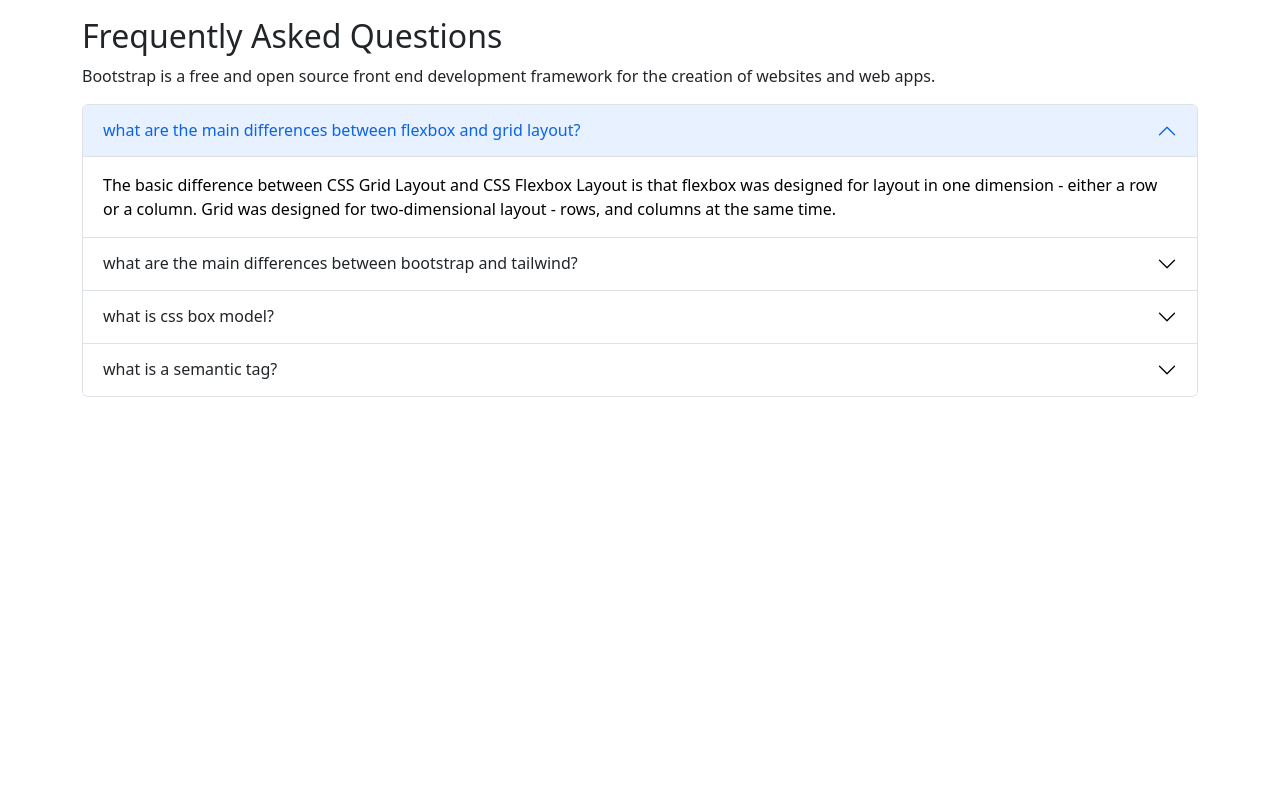
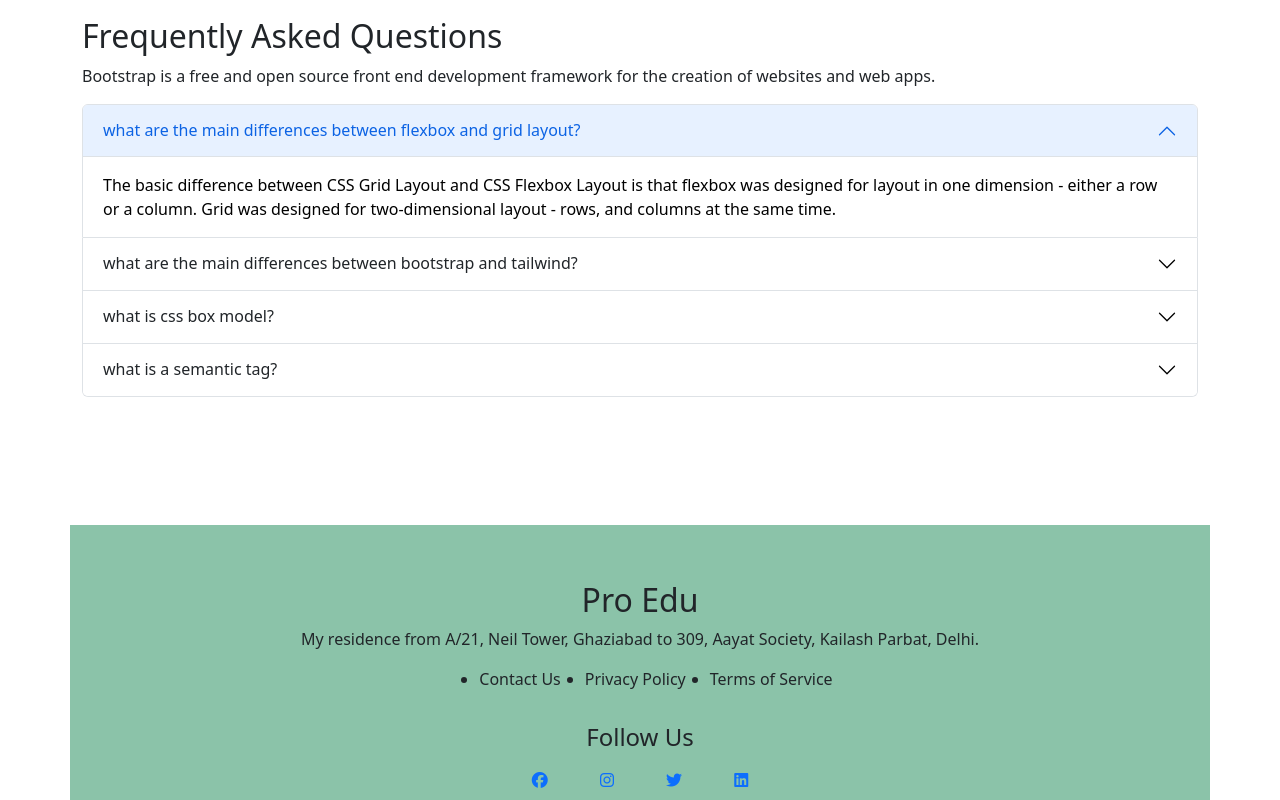
Before and after one commit to Sosukhin/Third-assignment, a plain HTML site: page index.html in a window 1280 px wide. Shown: the part 1941-2741 px from the top of the page. Before the commit the page ends 2346 px from the top, so only its background shows below. Drawn offline with nearby package versions, Linux system fonts and the light colour scheme.

Commit message:
footer done

```diff
--- a/index.html
+++ b/index.html
@@ -8,6 +8,7 @@
     <link rel="stylesheet" href="https://cdn.jsdelivr.net/npm/bootstrap@5.2.0/dist/css/bootstrap.min.css">
     <title>Pro Edu</title>
     <link rel="stylesheet" href="style.css">
+    <script src="https://kit.fontawesome.com/fd8ba7f516.js" crossorigin="anonymous"></script>
 </head>
 
 <body>
@@ -261,6 +262,7 @@
                     web apps. </p>
                 <form>
                     <div class="accordion" id="accordionPanelsStayOpenExample">
+                        <!-- single part -->
                         <div class="accordion-item">
                             <h2 class="accordion-header" id="panelsStayOpen-headingOne">
                                 <button class="accordion-button" type="button" data-bs-toggle="collapse"
@@ -278,6 +280,7 @@
                                 </div>
                             </div>
                         </div>
+                        <!-- single part -->
                         <div class="accordion-item">
                             <h2 class="accordion-header" id="panelsStayOpen-headingTwo">
                                 <button class="accordion-button collapsed" type="button" data-bs-toggle="collapse"
@@ -296,6 +299,7 @@
                                 </div>
                             </div>
                         </div>
+                        <!-- single part -->
                         <div class="accordion-item">
                             <h2 class="accordion-header" id="panelsStayOpen-headingThree">
                                 <button class="accordion-button collapsed" type="button" data-bs-toggle="collapse"
@@ -313,6 +317,7 @@
                                 </div>
                             </div>
                         </div>
+                        <!-- single part -->
                         <div class="accordion-item">
                             <h2 class="accordion-header" id="panelsStayOpen-headingThree">
                                 <button class="accordion-button collapsed" type="button" data-bs-toggle="collapse"
@@ -348,9 +353,37 @@
     </main>
     <!-- main end -->
     <br><br>
+    <br>
+    <br>
+    <br>
+    <br><br>
     <!-- footer sstart -->
+    <div class="footer ">
+        <div class="container bg-success p-2" style="--bs-bg-opacity: .5;">
+            <div class="row text-center">
+                <div class="footer-col">
+                    <h2 class="mt-5">Pro Edu</h2>
+                    <p>My residence from A/21, Neil Tower, Ghaziabad to 309, Aayat Society, Kailash Parbat, Delhi.</p>
+                    <ul class="d-flex gap-4 justify-content-center">
+                        <li>Contact Us</li>
+                        <li>Privacy Policy</li>
+                        <li>Terms of Service</li>
+                    </ul>
+                </div>
+                <div class="footer-col">
+                    <h4 class="my-3">Follow Us</h4>
+                    <div class="social-link ">
+                        <a href="#"><i class="fa-brands fa-facebook mx-4"></i></a>
+                        <a href="#"><i class="fa-brands fa-instagram mx-4"></i></a>
+                        <a href="#"><i class="fa-brands fa-twitter mx-4"></i></a>
+                        <a href="#"><i class="fa-brands fa-linkedin mx-4"></i></a>
+                    </div>
+                </div>
+            </div>
+        </div>
+    </div>
+    <!-- footer end -->
 
-    <!-- footer end -->
     <script src="https://cdn.jsdelivr.net/npm/bootstrap@5.2.0/dist/js/bootstrap.bundle.min.js"></script>
 </body>
 
--- a/style.css
+++ b/style.css
@@ -57,3 +57,16 @@
 }
 
 /* footer */
+.footer-p {
+    display: flex;
+    width: 800px;
+    height: 70px;
+    margin: auto;
+    padding: 30px;
+
+
+}
+
+.color {
+    color: rgb(6, 7, 7);
+}
```
